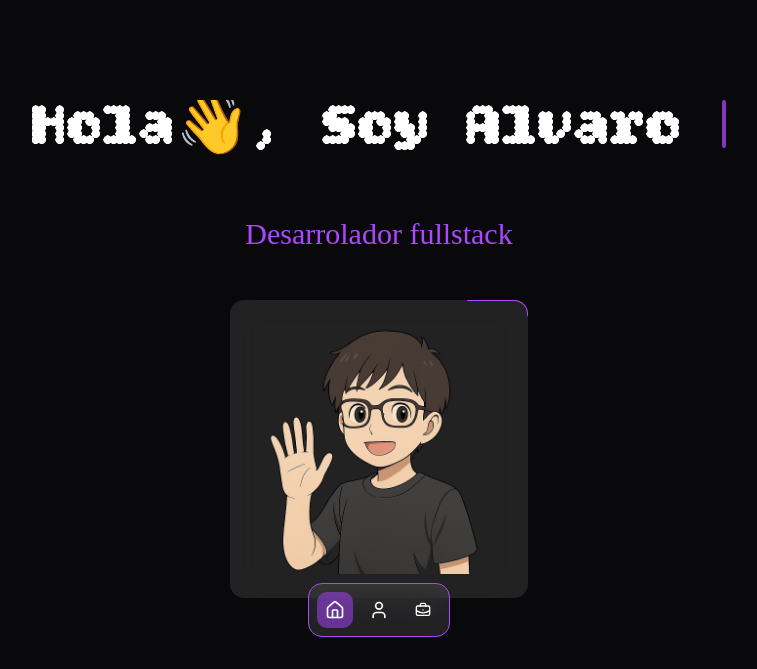
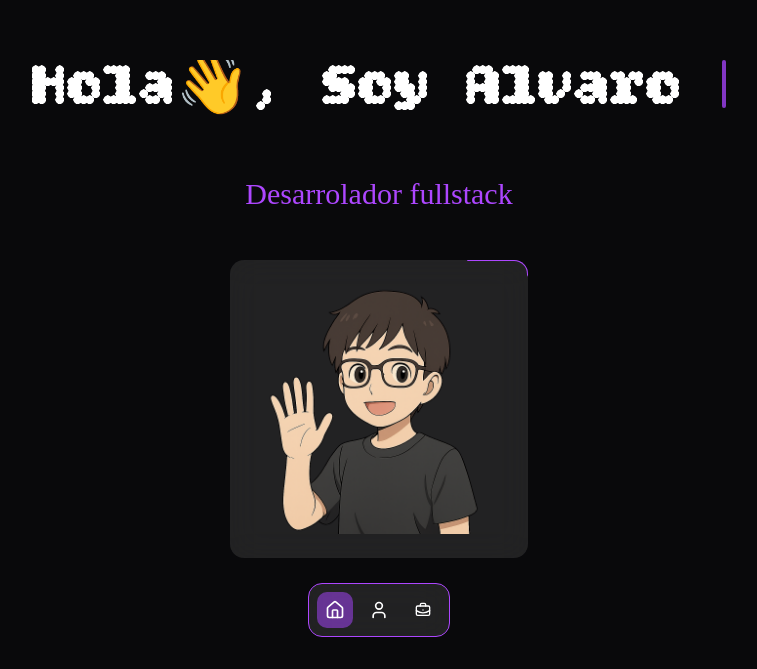
Before and after one commit to alvaro-sosa1432/portfolio, a Next.js app: page / in a window 1280 px wide. Shown: the part 131-800 px from the top of the page, without its empty margins (261-1018 px from the left). Built offline with nearby package versions, Linux system fonts and the light colour scheme.

Commit message:
remove a litte mt

```diff
--- a/src/components/sections/Hero.tsx
+++ b/src/components/sections/Hero.tsx
@@ -8,7 +8,7 @@
   return (
     <div
       id="hero"
-      className=" min-h-screen flex flex-col min-[600px]:p-4  items-center justify-center gap-6 mt-20  "
+      className=" min-h-screen flex flex-col min-[600px]:p-4  items-center justify-center gap-6 mt-10  "
     >
       <Title />
       <div className="flex text-center  ">
```
